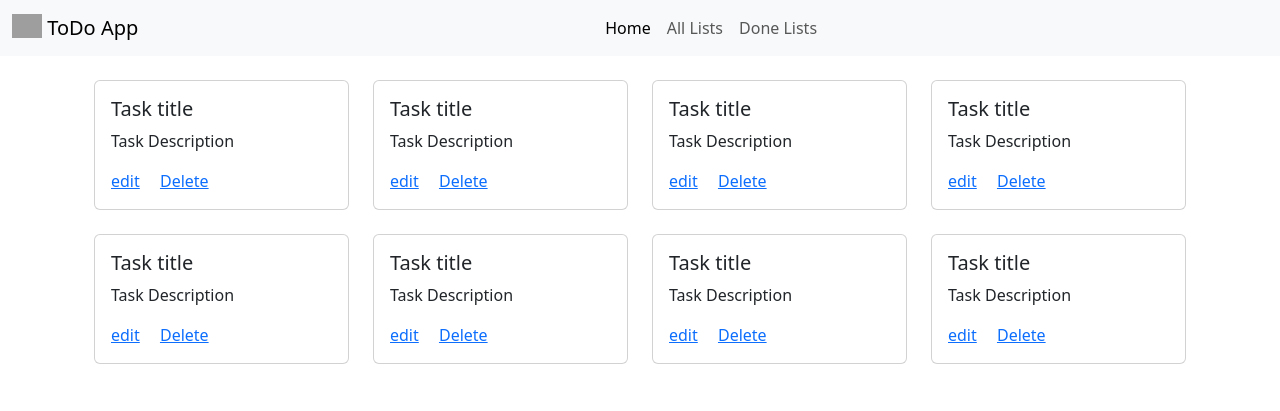
After one commit to darshan45672/Reva-SDP, a Django app: page /done-lists/ in a window 1280 px wide. The commit adds this page. Shown: the top 411 px of the page. Run offline with Django 5.2, Linux system fonts and the light colour scheme; grey boxes are pictures that could not be loaded.

Commit message:
done with template inheritance

```diff
--- a/myproject/myapp/urls.py
+++ b/myproject/myapp/urls.py
@@ -3,6 +3,6 @@ from . import views
 
 urlpatterns = [
     path('',view=views.index, name='index'),
-    path('about/', view=views.about, name='about'),
-    path('contact/', view=views.contact, name='contact'),
+    path('all-lists/', view=views.allLists, name='all-lists'),
+    path('done-lists/', view=views.doneLists, name='done-lists'),
 ]
--- a/myproject/myapp/views.py
+++ b/myproject/myapp/views.py
@@ -11,8 +11,8 @@ def index(request):
 
     return render(request, 'index.html', context)
 
-def about(request):
-    return HttpResponse("This is the about page of myapp.")
+def allLists(request):
+    return render(request, 'allLists.html')
 
-def contact(request):
-    return HttpResponse("This is the contact page of myapp.")
+def doneLists(request):
+    return render(request, 'doneLists.html')
--- /dev/null
+++ b/myproject/templates/doneLists.html
@@ -0,0 +1,90 @@
+{% extends 'layouts/app.html' %}
+
+{% block title %}Done Lists{% endblock %}
+
+{% block content %}
+<div class="container p-4">
+    <div class="row">
+        <div class="col-sm-12 col-lg-3 mb-4">
+            <div class="card" style="width: 100%;">
+                <div class="card-body">
+                    <h5 class="card-title">Task title</h5>
+                    <p class="card-text">Task Description</p>
+                    <a href="#" class="card-link">edit</a>
+                    <a href="#" class="card-link">Delete</a>
+                </div>
+            </div>
+        </div>
+        <div class="col-sm-12 col-lg-3 mb-4">
+            <div class="card" style="width: 100%;">
+                <div class="card-body">
+                    <h5 class="card-title">Task title</h5>
+                    <p class="card-text">Task Description</p>
+                    <a href="#" class="card-link">edit</a>
+                    <a href="#" class="card-link">Delete</a>
+                </div>
+            </div>
+        </div>
+        <div class="col-sm-12 col-lg-3 mb-4">
+            <div class="card" style="width: 100%;">
+                <div class="card-body">
+                    <h5 class="card-title">Task title</h5>
+                    <p class="card-text">Task Description</p>
+                    <a href="#" class="card-link">edit</a>
+                    <a href="#" class="card-link">Delete</a>
+                </div>
+            </div>
+        </div>
+        <div class="col-sm-12 col-lg-3 mb-4">
+            <div class="card" style="width: 100%;">
+                <div class="card-body">
+                    <h5 class="card-title">Task title</h5>
+                    <p class="card-text">Task Description</p>
+                    <a href="#" class="card-link">edit</a>
+                    <a href="#" class="card-link">Delete</a>
+                </div>
+            </div>
+        </div>
+        <div class="col-sm-12 col-lg-3 mb-4">
+            <div class="card" style="width: 100%;">
+                <div class="card-body">
+                    <h5 class="card-title">Task title</h5>
+                    <p class="card-text">Task Description</p>
+                    <a href="#" class="card-link">edit</a>
+                    <a href="#" class="card-link">Delete</a>
+                </div>
+            </div>
+        </div>
+        <div class="col-sm-12 col-lg-3 mb-4">
+            <div class="card" style="width: 100%;">
+                <div class="card-body">
+                    <h5 class="card-title">Task title</h5>
+                    <p class="card-text">Task Description</p>
+                    <a href="#" class="card-link">edit</a>
+                    <a href="#" class="card-link">Delete</a>
+                </div>
+            </div>
+        </div>
+        <div class="col-sm-12 col-lg-3 mb-4">
+            <div class="card" style="width: 100%;">
+                <div class="card-body">
+                    <h5 class="card-title">Task title</h5>
+                    <p class="card-text">Task Description</p>
+                    <a href="#" class="card-link">edit</a>
+                    <a href="#" class="card-link">Delete</a>
+                </div>
+            </div>
+        </div>
+        <div class="col-sm-12 col-lg-3 mb-4">
+            <div class="card" style="width: 100%;">
+                <div class="card-body">
+                    <h5 class="card-title">Task title</h5>
+                    <p class="card-text">Task Description</p>
+                    <a href="#" class="card-link">edit</a>
+                    <a href="#" class="card-link">Delete</a>
+                </div>
+            </div>
+        </div>
+    </div>
+</div>
+{% endblock %}
--- /dev/null
+++ b/myproject/templates/layouts/app.html
@@ -0,0 +1,51 @@
+<!DOCTYPE html>
+<html lang="en">
+
+<head>
+    <meta charset="UTF-8">
+    <meta name="viewport" content="width=device-width, initial-scale=1.0">
+    <title>{% block title %} {% endblock %}</title>
+    <link href="https://cdn.jsdelivr.net/npm/bootstrap@5.3.6/dist/css/bootstrap.min.css" rel="stylesheet"
+        integrity="sha384-4Q6Gf2aSP4eDXB8Miphtr37CMZZQ5oXLH2yaXMJ2w8e2ZtHTl7GptT4jmndRuHDT" crossorigin="anonymous">
+
+</head>
+
+<body>
+
+    <nav class="navbar navbar-expand-lg bg-body-tertiary">
+        <div class="container-fluid">
+            <a class="navbar-brand" href="#">
+                <img src="https://getbootstrap.com/docs/5.3/assets/brand/bootstrap-logo.svg" alt="Logo" width="30"
+                    height="24" class="d-inline-block align-text-top">
+                ToDo App
+            </a>
+            <button class="navbar-toggler" type="button" data-bs-toggle="collapse" data-bs-target="#navbarNavAltMarkup"
+                aria-controls="navbarNavAltMarkup" aria-expanded="false" aria-label="Toggle navigation">
+                <span class="navbar-toggler-icon"></span>
+            </button>
+            <div class="collapse navbar-collapse justify-content-center" id="navbarNavAltMarkup">
+                <div class="navbar-nav">
+                    <a class="nav-link active" aria-current="page" href="{% url 'index' %}">Home</a>
+                    <a class="nav-link" href="{% url 'all-lists' %}">All Lists</a>
+                    <a class="nav-link" href="{% url 'done-lists' %}">Done Lists</a>
+                </div>
+            </div>
+        </div>
+    </nav>
+
+    {% block content %} {% endblock %}
+
+
+
+    <script src="https://cdn.jsdelivr.net/npm/bootstrap@5.3.6/dist/js/bootstrap.bundle.min.js"
+        integrity="sha384-j1CDi7MgGQ12Z7Qab0qlWQ/Qqz24Gc6BM0thvEMVjHnfYGF0rmFCozFSxQBxwHKO"
+        crossorigin="anonymous"></script>
+    <script src="https://cdn.jsdelivr.net/npm/@popperjs/core@2.11.8/dist/umd/popper.min.js"
+        integrity="sha384-I7E8VVD/ismYTF4hNIPjVp/Zjvgyol6VFvRkX/vR+Vc4jQkC+hVqc2pM8ODewa9r"
+        crossorigin="anonymous"></script>
+    <script src="https://cdn.jsdelivr.net/npm/bootstrap@5.3.6/dist/js/bootstrap.min.js"
+        integrity="sha384-RuyvpeZCxMJCqVUGFI0Do1mQrods/hhxYlcVfGPOfQtPJh0JCw12tUAZ/Mv10S7D"
+        crossorigin="anonymous"></script>
+</body>
+
+</html>
```
Also changed, not shown: myproject/templates/allLists.html (added, +90 -0 lines), myproject/templates/index.html (+4 -48 lines).
